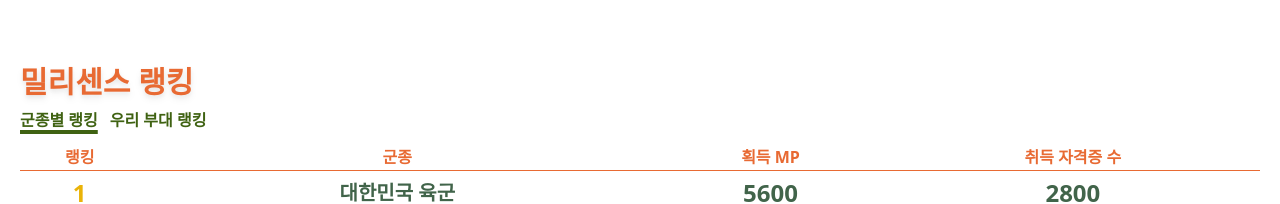
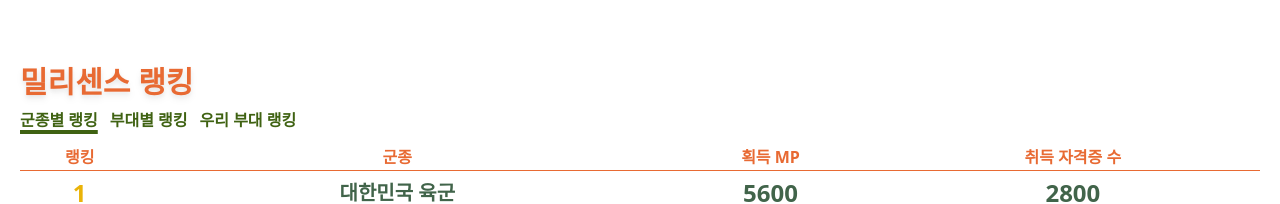
Before and after one commit to rdg1029/Military_License, a Next.js app: page /RankList/RankList in a window 1280 px wide. Shown: the top 204 px of the page. Built offline with nearby package versions, Linux system fonts and the light colour scheme.

Commit message:
Update RankList.tsx : UI Implement

```diff
--- a/src/pages/RankList/RankList.tsx
+++ b/src/pages/RankList/RankList.tsx
@@ -2,6 +2,7 @@
 import ListPage from "../ListPage";
 import ListAll from "./RankListAll";
 import ListANA from "./RankListANA";
+import ListUnit from "./RankListUnit";
 
 const RankList = () => {
   return(
@@ -9,10 +10,8 @@
       title="밀리센스 랭킹"
       tabs={[
         {name: "군종별 랭킹", component: <ListANA/>},
-        {name: "우리 부대 랭킹", component: <ListAll/>},
-        // {name: "병과별 추천", component: <ListByClass />},
-        // {name: "분야별 추천", component: <ListByType />},
-        // {name: "전체 취득순", component: <ListInOrder />},
+        {name: "부대별 랭킹", component: <ListUnit/>},
+        {name: "우리 부대 랭킹", component: <ListAll/>}
       ]} />
   );
 };
```
